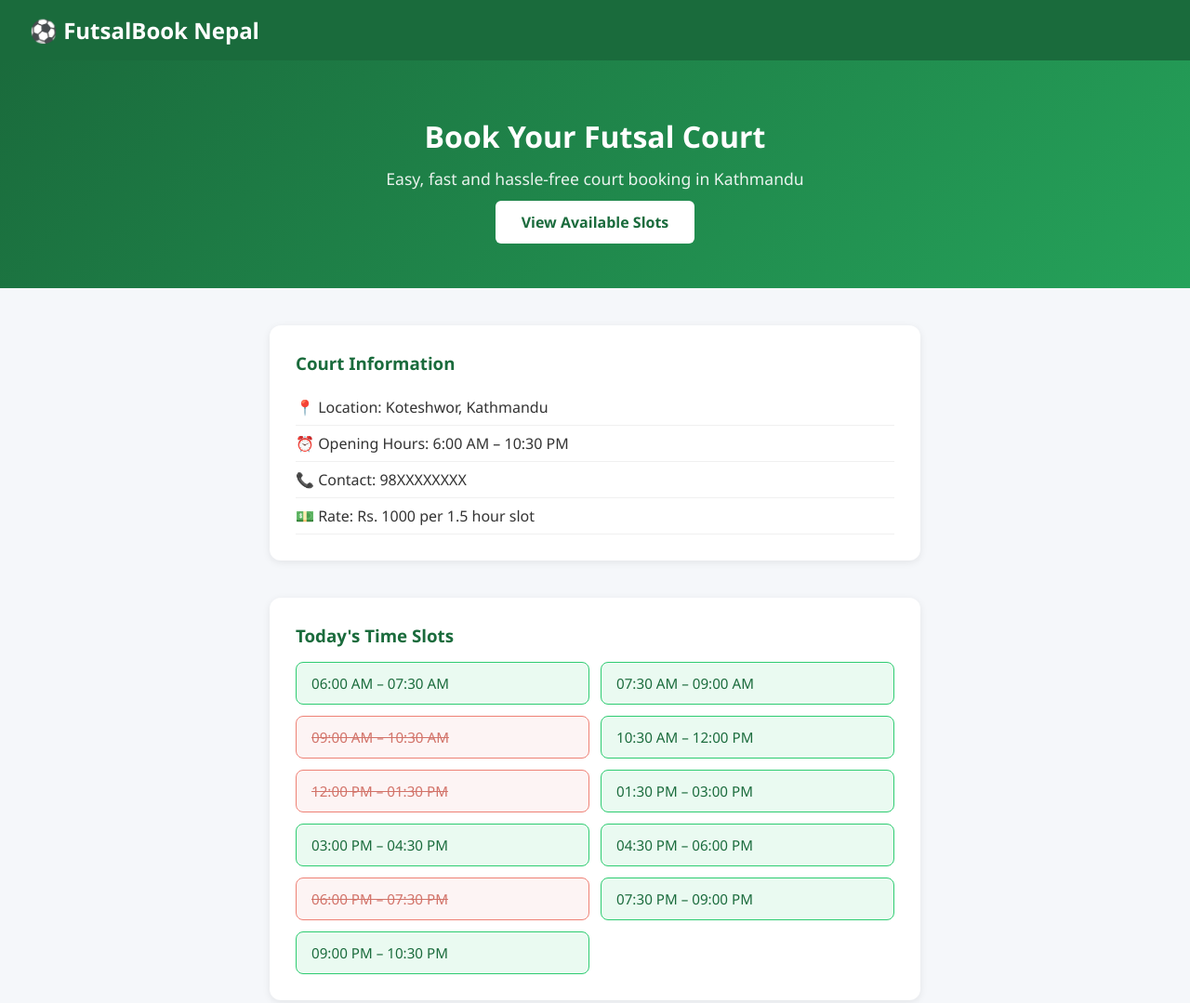
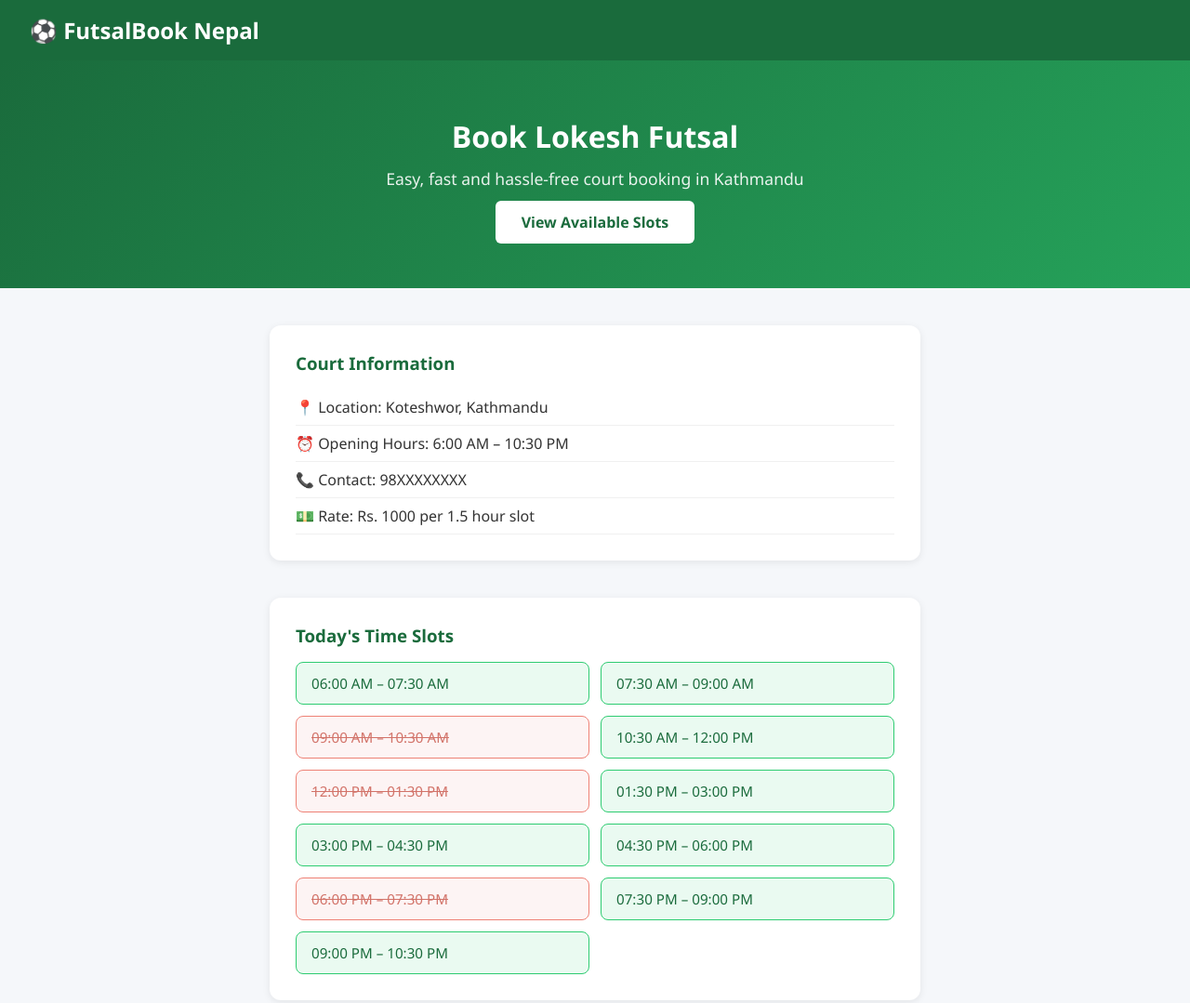
Before and after one commit to mrkadariya/futsal-booking, a plain HTML site: page index.html in a window 1280 px wide. Shown: the top 1079 px of the page at 93% size. Drawn offline with Linux system fonts and the light colour scheme.

Commit message:
change title

```diff
--- a/index.html
+++ b/index.html
@@ -13,7 +13,7 @@
     </nav>
 
     <div class="hero">
-        <h2>Book Your Futsal Court</h2>
+        <h2>Book Lokesh Futsal</h2>
         <p>Easy, fast and hassle-free court booking in Kathmandu</p>
         <a href="#slots" class="btn">View Available Slots</a>
     </div>
```
